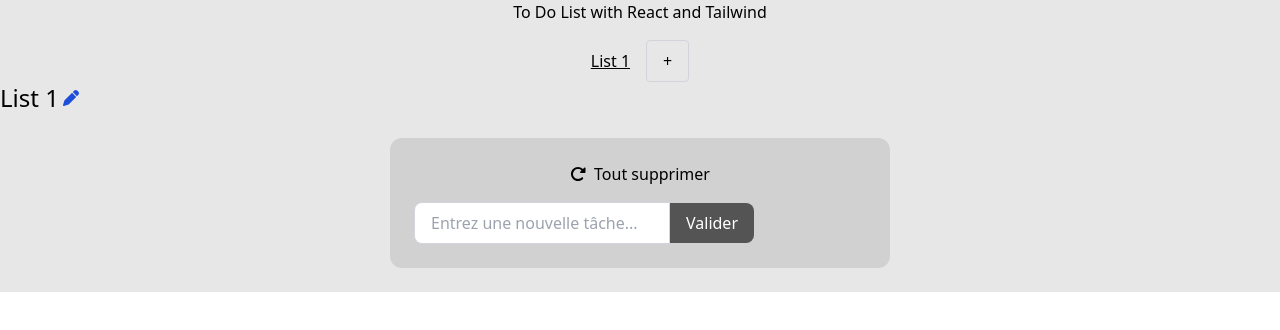
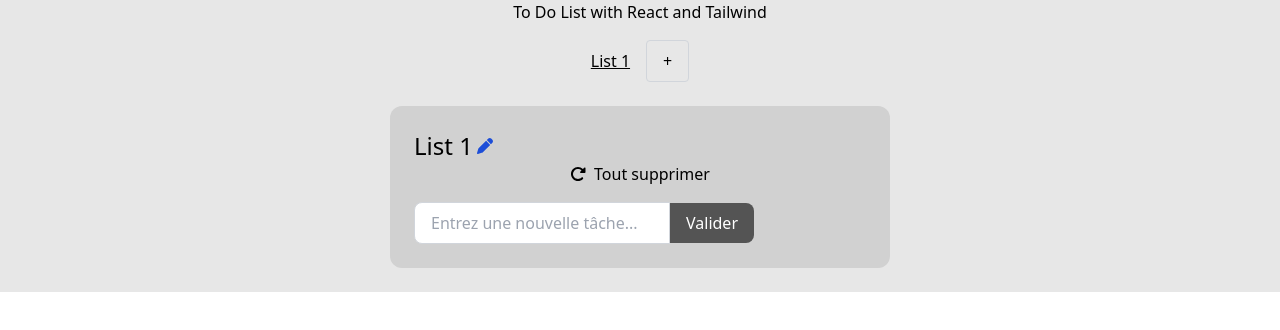
Before and after one commit to ocebert31/Projet_Personnel_P2_TO_DO_LIST_React, a React (Create React App) app: page / in a window 1280 px wide. Shown: the top 330 px of the page. Built offline with nearby package versions, Linux system fonts and the light colour scheme.

Commit message:
changement de place du EditTab

```diff
--- a/src/components/ElementOfTabs/EditSaveButtonOfTab.js
+++ b/src/components/ElementOfTabs/EditSaveButtonOfTab.js
@@ -5,7 +5,7 @@ import { faCheck } from '@fortawesome/free-solid-svg-icons';
 import { faXmark } from '@fortawesome/free-solid-svg-icons';
 
 
-function EditSaveButton({ tab, startEditing, saveChange, cancelEditing }) {
+function EditSaveButton({ tab, startEditing, saveChange, cancelEditing, isEditing }) {
     const onClickCheck = () => {
         saveChange();
     };
@@ -20,7 +20,7 @@ function EditSaveButton({ tab, startEditing, saveChange, cancelEditing }) {
 
     return (
         <div className='flex'>
-            {tab.isEditing ?
+            {isEditing ?
                 <div >
                     <button onClick={onClickCheck} className='mr-2 text-green-700'>
                         <FontAwesomeIcon icon={faCheck} />
--- /dev/null
+++ b/src/components/ElementOfTabs/EditTab.js
@@ -0,0 +1,44 @@
+import React, { useState, useEffect } from 'react';
+import EditSaveButtonOfTab from './EditSaveButtonOfTab';
+
+function EditTab({ tab, updateTabs }) {
+  const [editedContent, setEditedContent] = useState(tab.name);
+  const [isEditing, setIsEditing] = useState(false);
+
+  useEffect(() => {
+    setEditedContent(tab.name);
+  }, [tab.name]);
+
+  const handleChange = (e) => {
+    setEditedContent(e.target.value);
+  };
+
+  const saveChange = () => {
+    const updatedTab = { ...tab, name: editedContent };
+    updateTabs(updatedTab);
+    setIsEditing(false)
+  };
+
+  const startEditing = () => {
+    setIsEditing(true)
+  }
+
+  const cancelEditing = () => {
+    setIsEditing(false)
+  }
+
+  return (
+    <div className='flex'>
+      {isEditing ? (
+        <input type="text" value={editedContent} onChange={handleChange} className='bg-backgroundColor mr-2'/>
+      ) : (
+        <div className='mr-1'>
+          <h2 className='break-all text-2xl font-medium'>{tab.name}</h2>
+        </div>
+      )}
+      <EditSaveButtonOfTab tab={tab} isEditing={isEditing} startEditing={startEditing} saveChange={saveChange} cancelEditing={cancelEditing} />
+    </div>
+  );
+}
+
+export default EditTab;
--- a/src/components/List/List.js
+++ b/src/components/List/List.js
@@ -3,8 +3,9 @@ import React, { useState, useEffect } from 'react';
 import Add from '../Add/Add';
 import Task from '../Task/task';
 import Clear from '../Clear/Clear';
+import EditTab from '../ElementOfTabs/EditTab';
 
-function List({ tab, updateTabs }) {
+function List({ tab, updateTabs, setTabs, tabs }) {
     const [tasks, setTasks] = useState(tab.tasks);
 
     useEffect(() => {
@@ -73,6 +74,7 @@ function List({ tab, updateTabs }) {
         <div className=" flex justify-center items-center p-6">
             <div className="w-full max-w-[500px]">
                 <div className="w-full bg-foregroundColor p-6 rounded-xl overflow-y-scroll max-h-[900px]">
+                <EditTab tab={tab} updateTabs={updateTabs}></EditTab>
                     <div>
                         <Clear clearAllTasks={clearAllTasks} />
                     </div>
--- a/src/components/ListTabs/ListTabs.js
+++ b/src/components/ListTabs/ListTabs.js
@@ -1,10 +1,10 @@
 import React, { useState, useEffect } from 'react';
 import DeleteTabs from '../ElementOfTabs/DeleteTabs';
-import EditTabs from '../ElementOfTabs/EditTabs';
 import List from '../List/List';
 
 function ListTabs() {
     const [tabs, setTabs] = useState([{ id: 1, name: 'List 1', isActive: true, tasks: [] }]);
+
     useEffect(() => {
         const savedTabsList = localStorage.getItem('tabs');
         if (savedTabsList)
@@ -49,36 +49,6 @@ function ListTabs() {
         localStorage.setItem('tabs', JSON.stringify(updatedTabs));
     }
 
-    const editTab = (tabId, newName) => {
-        const updatedTabs = tabs.map(tab => {
-            if (tab.id === tabId) {
-                return { ...tab, name: newName, isEditing: false };
-            }
-            return tab;
-        });
-        setTabs(updatedTabs);
-        localStorage.setItem('tabs', JSON.stringify(updatedTabs));
-    };
-
-    const startEditing = (tabId) => {
-        const updatedTab = tabs.map(tab => {
-            if (tab.id === tabId) {
-                return { ...tab, isEditing: true };
-            }
-            return  { ...tab, isEditing: false };
-        });
-        setTabs(updatedTab);
-        localStorage.setItem('tabs', JSON.stringify(updatedTab));
-    }
-
-    const cancelEditing = () => {
-        const updatedTab = tabs.map(tab => {
-            return  { ...tab, isEditing: false };
-        });
-        setTabs(updatedTab);
-        localStorage.setItem('tabs', JSON.stringify(updatedTab));
-    }
-
     const changeActiveTab = (tabId) => {
         const updatedTabs = tabs.map(tab => {
             if (tab.id === tabId) {
@@ -118,8 +88,7 @@ function ListTabs() {
                 <div>
                     {tabs.map((tab) => (
                         <div className={`${tab.isActive ? '' : 'hidden'}`}>
-                            <EditTabs tab={tab} editTab={editTab} startEditing={startEditing} cancelEditing={cancelEditing}></EditTabs>
-                            <List tab={tab} updateTabs={updateTabs} ></List>
+                            <List tab={tab} updateTabs={updateTabs} setTabs={setTabs} tabs={tabs}></List>
                         </div>
                     ))}
                 </div>
```
